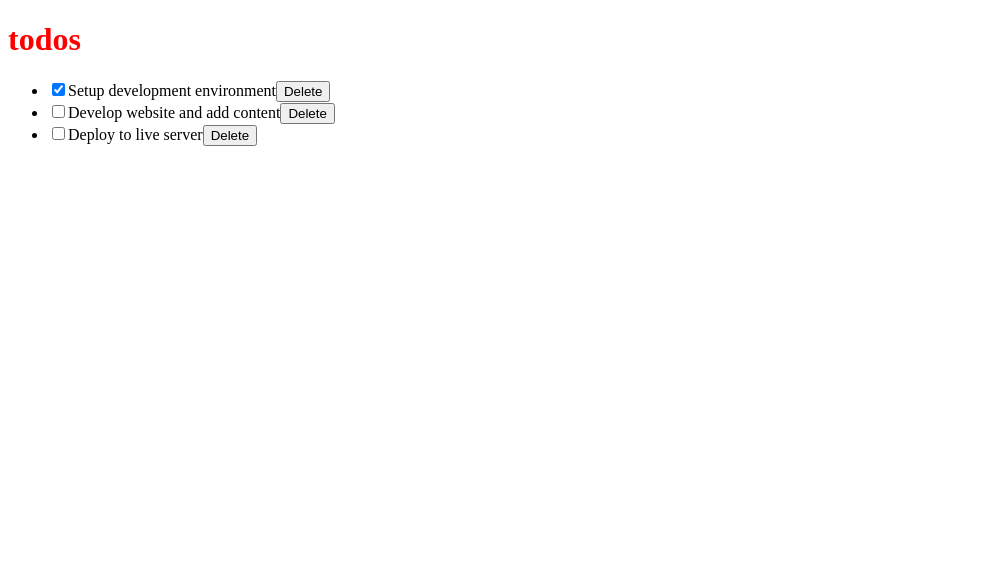
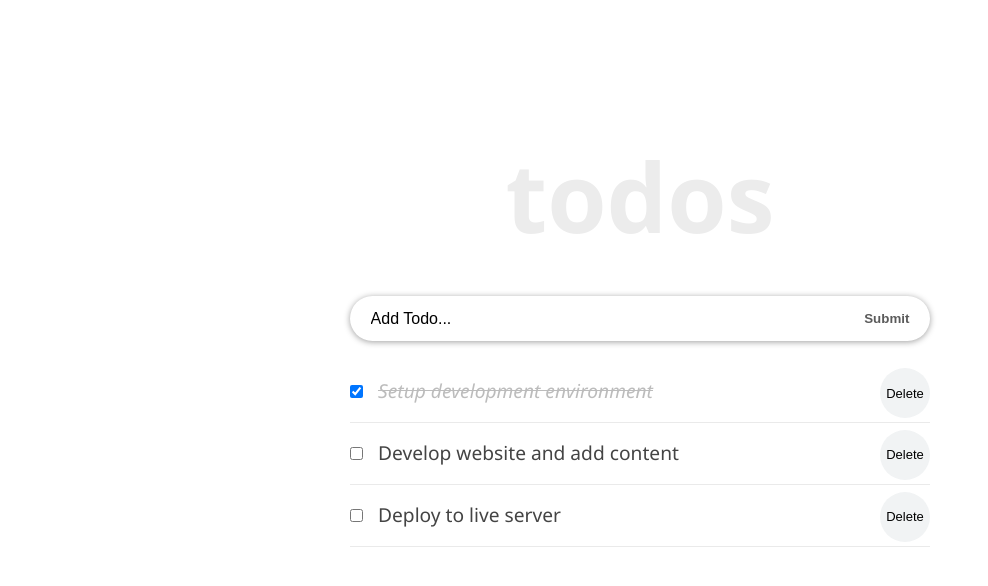
Before and after one commit to TesheMaximillan/react-tutorial, a React (Create React App) app: page / in a window 1280 px wide. Shown: the top 586 px of the page, without its empty margins (0-988 px from the left). Built offline with nearby package versions, Linux system fonts and the light colour scheme.

Commit message:
Give stylesheet

```diff
--- a/package.json
+++ b/package.json
@@ -11,6 +11,7 @@
     "react-dom": "^18.0.0",
     "react-scripts": "5.0.1",
     "sass": "^1.50.0",
+    "uuid": "^8.3.2",
     "web-vitals": "^2.1.4"
   },
   "scripts": {
--- a/src/components/Header.jsx
+++ b/src/components/Header.jsx
@@ -1,8 +1,27 @@
 import React from 'react';
 
 function Header() {
+  const headerStyle = {
+    padding: '20px 0',
+    lineHeight: '1.5em',
+  };
+
   return (
-    <header><h1>todos</h1></header>
+    <header style={headerStyle}>
+      <h1
+        style={{
+          fontSize: '6rem',
+          fontWeight: '600',
+          marginBottom: '2rem',
+          lineHeight: '1em',
+          color: '#ececec',
+          textTransform: 'lowercase',
+          textAlign: 'center',
+        }}
+      >
+        todos
+      </h1>
+    </header>
   );
 }
 
--- /dev/null
+++ b/src/components/InputTodo.jsx
@@ -0,0 +1,56 @@
+/* eslint-disable react/prop-types */
+import React, { PureComponent } from 'react';
+
+class InputTodo extends PureComponent {
+  constructor(props) {
+    super(props);
+    this.state = {
+      title: '',
+    };
+  }
+
+  onChange = (e) => {
+    this.setState({
+      [e.target.name]: e.target.value,
+    });
+  };
+
+  handleSubmit = (e) => {
+    e.preventDefault();
+    const { title } = this.state;
+    const { addTodoItem } = this.props;
+
+    if (title.trim()) {
+      addTodoItem(title);
+      this.setState({
+        title: '',
+      });
+    } else {
+      alert('Please Add an Item');
+      this.setState({
+        title: '',
+      });
+    }
+  };
+
+  render() {
+    const { title } = this.state;
+    return (
+      <form onSubmit={this.handleSubmit} className="form-container">
+        <input
+          type="text"
+          name="title"
+          placeholder="Add Todo..."
+          value={title}
+          onChange={this.onChange}
+          className="input-text"
+        />
+        <button type="submit" className="input-submit">
+          Submit
+        </button>
+      </form>
+    );
+  }
+}
+
+export default InputTodo;
--- a/src/components/TodoContainer.jsx
+++ b/src/components/TodoContainer.jsx
@@ -1,5 +1,7 @@
 import React, { PureComponent } from 'react';
+import { v4 as uuidv4 } from 'uuid';
 import Header from './Header';
+import InputTodo from './InputTodo';
 import TodoList from './TodoList';
 
 class TodoContainer extends PureComponent {
@@ -9,17 +11,17 @@
     this.state = {
       todos: [
         {
-          id: 1,
+          id: uuidv4(),
           title: 'Setup development environment',
           completed: true,
         },
         {
-          id: 2,
+          id: uuidv4(),
           title: 'Develop website and add content',
           completed: false,
         },
         {
-          id: 3,
+          id: uuidv4(),
           title: 'Deploy to live server',
           completed: false,
         },
@@ -50,12 +52,27 @@
     });
   };
 
+  addTodoItem = (title) => {
+    const newTodo = {
+      id: uuidv4(),
+      title,
+      completed: false,
+    };
+    const { todos } = this.state;
+    this.setState({
+      todos: [...todos, newTodo],
+    });
+  };
+
   render() {
     const { todos } = this.state;
     return (
-      <div>
-        <Header />
-        <TodoList todos={todos} handleChange={this.handleChange} delTodo={this.delTodo} />
+      <div className="container">
+        <div className="inner">
+          <Header />
+          <InputTodo addTodoItem={this.addTodoItem} />
+          <TodoList todos={todos} handleChange={this.handleChange} delTodo={this.delTodo} />
+        </div>
       </div>
     );
   }
--- a/src/components/TodoItem.jsx
+++ b/src/components/TodoItem.jsx
@@ -1,15 +1,32 @@
 /* eslint-disable react/prop-types */
 import React, { PureComponent } from 'react';
+import styles from './TodoItem.module.scss';
 
 class TodoItem extends PureComponent {
   render() {
+    const completedStyle = {
+      fontStyle: 'italic',
+      color: '#595959',
+      opacity: 0.4,
+      textDecoration: 'line-through',
+    };
+
     const { todo, handleChange, delTodo } = this.props;
     const { id, title, completed } = todo;
     return (
-      <li>
-        <input type="checkbox" checked={completed} onChange={() => handleChange(id)} />
-        {title}
-        <button type="button" onClick={() => delTodo(id)}> Delete </button>
+      <li className={styles.item}>
+        <input
+          type="checkbox"
+          className={styles.checkbox}
+          checked={completed}
+          onChange={() => handleChange(id)}
+        />
+        <button type="button" onClick={() => delTodo(id)}>
+          Delete
+        </button>
+        <span style={completed ? completedStyle : null}>
+          {title}
+        </span>
       </li>
     );
   }
--- /dev/null
+++ b/src/components/TodoItem.module.scss
@@ -0,0 +1,23 @@
+.item {
+  font-size: 1.2rem;
+  list-style-type: none;
+  padding: 17px 0px;
+  border-bottom: 1px solid #eaeaea;
+}
+
+.checkbox {
+  margin-right: 15px;
+}
+
+.item button {
+  font-size: 13px;
+  background: #f1f3f4;
+  border: none;
+  cursor: pointer;
+  float: right;
+  outline: none;
+  border-radius: 100px;
+  height: 50px;
+  width: 50px;
+  margin: -10px 0 0 10px;
+}
--- a/src/main.scss
+++ b/src/main.scss
@@ -1,3 +1,65 @@
-h1 {
-  color: red;
+* {
+  box-sizing: border-box;
+  margin: 0;
+  padding: 0;
 }
+
+body {
+  font-family: "Segoe UI", Arial, sans-serif;
+  line-height: 1.4;
+  color: #444;
+  background: #fff;
+  height: 100vh;
+}
+
+.container {
+  display: flex;
+  flex-direction: column;
+  justify-content: center;
+  align-items: center;
+  max-width: 600px;
+  margin: 0 auto;
+}
+
+.inner {
+  width: 100%;
+  padding: 8rem 10px 4rem;
+}
+
+.form-container {
+  width: 100%;
+  margin-bottom: 20px;
+  display: flex;
+  border-radius: calc(0.5 * 100px);
+  box-shadow: 0 1px 6px 0 rgba(0, 0, 0, 0.38);
+  justify-content: space-evenly;
+}
+
+.input-text {
+  font-size: 1rem;
+  font-weight: 400;
+  width: 85%;
+  padding-right: 5px;
+  padding-left: 10px;
+  border-radius: calc(0.5 * 100px);
+}
+
+.input-text::placeholder {
+  color: #000;
+}
+
+.input-submit {
+  background: transparent;
+  color: #5b5b5b;
+  text-transform: capitalize;
+  cursor: pointer;
+  font-weight: 600;
+  margin-right: 10px;
+}
+
+.input-text,
+.input-submit {
+  height: 45px;
+  outline: none;
+  border: none;
+}
```
Also changed, not shown: 1 other file (tests, documents, lock files or other folders).
